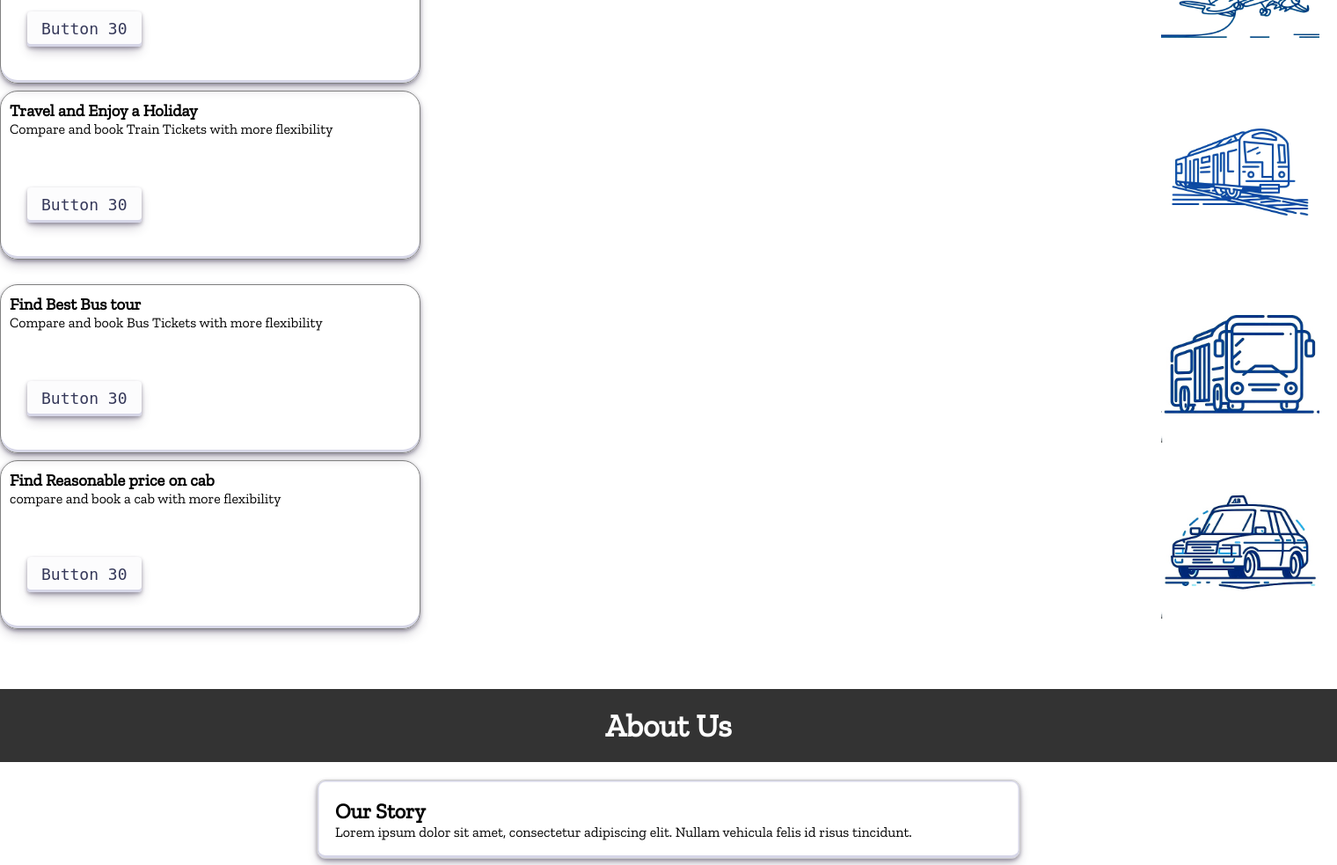
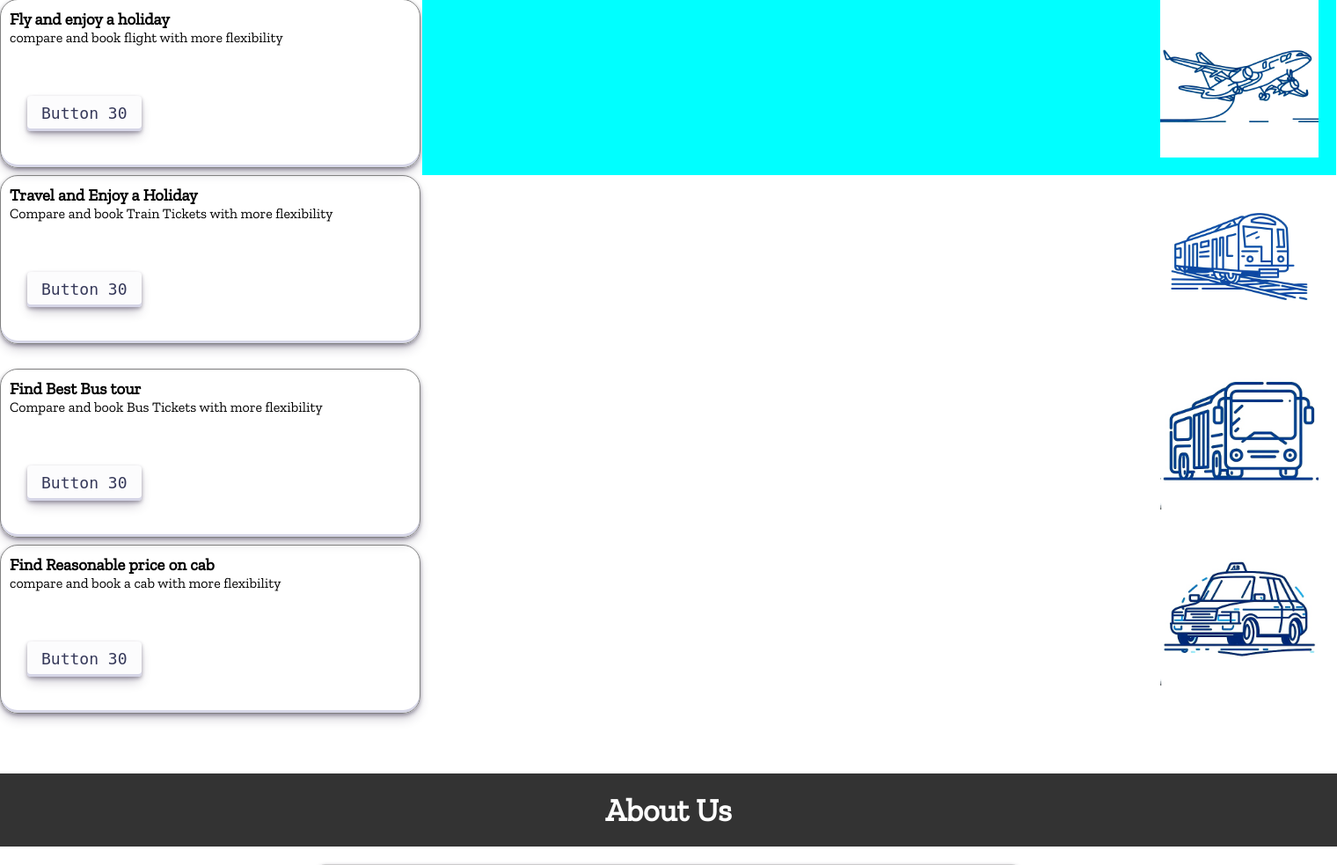
Before and after one commit to wtprojectttt/bookkaro, a PHP site: page /main.html in a window 1520 px wide. Shown: the part 751-1734 px from the top of the page at 88% size. Run offline with PHP 8.4, Linux system fonts and the light colour scheme.

Commit message:
Senkei Senbonzakura kageyoshi Ougi IKKA SENJINKA

```diff
--- a/fbooking.html
+++ b/fbooking.html
@@ -44,7 +44,7 @@
         </div>
 
         <div class="anitext">
-            Travel &
+            BookKaro &
             <span id="element"></span>
         </div>
 
--- a/main.css
+++ b/main.css
@@ -17,6 +17,7 @@ body{
 }
 .container{
     position: relative;
+    height: 750px
 }
 .center {
     position: absolute;
@@ -40,7 +41,7 @@ body{
 }
 .center2 {
     position: absolute;
-    top: 40%;
+    top: 45%;
     left: 50%;
     transform: translate(-50%,-50%);
     font-size: 30px;
@@ -179,7 +180,6 @@ body{
 
 .train{
     position: absolute;
-    top: 200px;
     right: 20px;
 }
 
@@ -246,7 +246,7 @@ body{
 }
 .content1{
     position: absolute;
-    top: 50%;
+    top: 85px;
     right: 4%;
     transform: translate(-50%,-50%);
     color: rgb(255, 255, 255);
@@ -404,3 +404,46 @@ p {
     font-size: 16px;
     color: #777;
 }
+
+.anitext {
+    position: absolute;
+    top: 220px;
+    left: 600px;
+    width: 30%;
+    height: 50px;
+    font-size: 40px;
+}
+
+.emptyPlane {
+    position: relative;
+    width: 1039px;
+    height: 200px;
+    left: 480px;
+    background-color: aqua;
+}
+
+.emptyTrain {
+    position: relative;
+    width: 1039px;
+    height: 200px;
+    left: 480px;
+    top: 200px;
+
+}
+
+.emptyBus {
+    position: relative;
+    width: 1039px;
+    height: 200px;
+    left: 480px;
+    top: -20px;
+
+}
+
+.emptyCab {
+    position: relative;
+    width: 1039px;
+    height: 200px;
+    left: 480px;
+    top: -20px;
+}
--- a/main.html
+++ b/main.html
@@ -8,8 +8,14 @@
 </head>
 <body>
     <header>
+
+        <div class="anitext">
+           <span id="element1" style="color: black;"> BookKaro & </span>
+            <span id="element"></span>
+        </div>
+
     <div class="container">
-        <img src="bg.jpg" alt="bg" height="650px" width="100%" id="bg">
+        <img src="bg.jpg" alt="bg" height="750px" width="100%" id="bg">
         <div class="center2">Explore the Colourful World</div>
         <div class="center">AT YOUR IDEAL</div>
         <div class="center1"> TRAVEL COST</div>
@@ -36,6 +42,8 @@
 
     <div class="icon">
         <div class="offer">
+
+
             <div class="flightt">
                 <div class="offer1" id="1offer">
                     <h3>Fly and enjoy a holiday </h3>
@@ -44,6 +52,8 @@
                     </p><br><br><br>
                     <div class="botton"><button class="button0" role="button">Button 30</button></div>
                 </div>
+
+                <div class="emptyPlane">
                     <div class="plane">
                         <img src="plane.jpg" alt="plane" height="180px" width="180px">
                         <div class="over">
@@ -54,6 +64,10 @@
                         </div>
                     </div>
                 </div>
+
+            </div>
+
+
             <div class="trainn">
                 <div class="offer2">
                     <h3>Travel and Enjoy a Holiday </h3>
@@ -62,12 +76,15 @@
                     </p><br><br><br>
                     <div class="botton"><button class="button0" role="button">Button 30</button></div>
                 </div>
+
+                <div class="emptyTrain">
                     <div class="train">
                         <img src="train.jpg" alt="train" height="180px" width="180px">
                         <div class="over">
                             <div class="content2" id="trainB">
                                 <h2>TRAIN</h2>
                                 <h3>Tickets</h3>
+                            </div>
                         </div>
                     </div>
                 </div>
@@ -80,6 +97,8 @@
                     </p><br><br><br>
                     <div class="botton"><button class="button0" role="button">Button 30</button></div>
                 </div>
+
+                <div class="emptyBus">
                     <div class="bus">
                         <img src="bus.jpg" alt="plane" height="180px" width="180px">
                         <div class="over">
@@ -90,6 +109,8 @@
                         </div>
                     </div>
                 </div>
+            </div>
+
             <div class="carr">
                 <div class="offer4">
                     <h3>Find Reasonable price on cab </h3>
@@ -98,12 +119,15 @@
                     </p><br><br><br>
                     <div class="botton"><button class="button0" role="button">Button 30</button></div>
                 </div>
+                <div class="emptyCab">
+
                     <div class="cab">
                         <img src="cab.jpg" alt="plane" height="180px" width="180px">
                         <div class="over">
                             <div class="content4" id="carB">
                                 <h2>CAB</h2>
                                 <h3>Tickets</h3>
+                            </div>
                         </div>
                     </div>
                 </div>
@@ -134,5 +158,13 @@
         </section>
     </main>
     <script src="main.js"></script>
+    <script src="https://unpkg.com/typed.js@2.0.16/dist/typed.umd.js"></script>
+    <script>
+        var typed = new Typed('#element', {
+            strings: ['<bold>Book</bold>', '<bold>Travel</bold>','<bold>Enjoy</bold>','<bold>Live</bold>','<bold>Book</bold>', '<bold>Travel</bold>','<bold>Enjoy</bold>','<bold>Live</bold>'
+                      ,'<bold>Book</bold>', '<bold>Travel</bold>','<bold>Enjoy</bold>','<bold>Live</bold>','<bold>Book</bold>', '<bold>Travel</bold>','<bold>Enjoy</bold>','<bold>Live</bold>'],
+            typeSpeed: 75,
+            });
+    </script>
 </body>
 </html>
```
Lines whose indentation alone changed are shown as unchanged.
